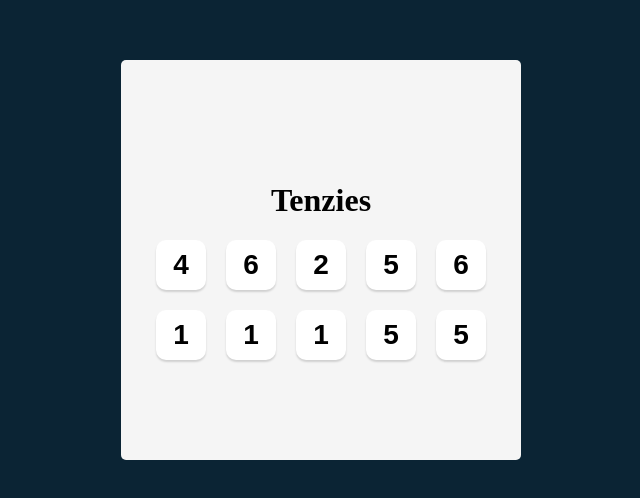
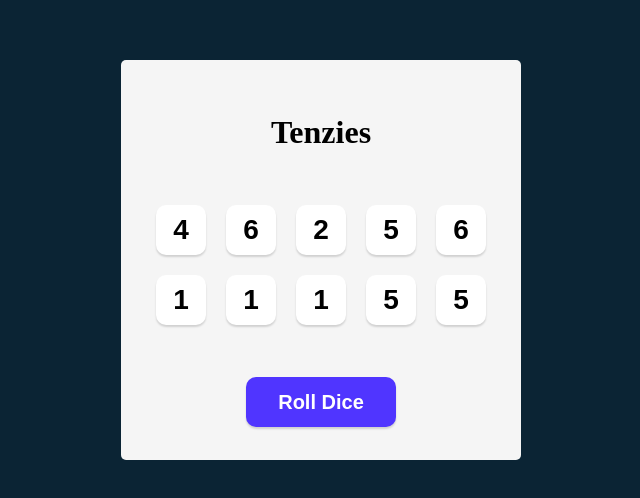
Before and after one commit to SebastianR0589/tenzies_game_project, a React (Vite) app: page / in a window 1280 px wide. Shown: the part 140-638 px from the top of the page, without its empty margins (319-959 px from the left). Built offline with nearby package versions, Linux system fonts and the light colour scheme.

Commit message:
added reroll dice functionality

```diff
--- a/src/App.jsx
+++ b/src/App.jsx
@@ -20,6 +20,10 @@ function App() {
       return diceArray
     }
 
+  function rollDice() {
+    setDiceState(generateAlllNewDice())
+  }
+
 
   return (
 
@@ -28,6 +32,8 @@ function App() {
     <div className='dice-container'>
      {diceElements}
      </div>
+
+     <button className="roll-dice-button" onClick={rollDice}>Roll Dice</button>
     </main>
 
   )
--- a/src/index.css
+++ b/src/index.css
@@ -26,7 +26,7 @@ main {
     border-radius: 5px;
       display: flex;
     flex-direction: column;
-    justify-content: center;
+    justify-content: space-evenly;
     align-items: center;
 
 }
@@ -48,3 +48,17 @@ main {
     font-weight: bold;
     cursor: pointer;
 }
+
+.roll-dice-button {
+    width: 150px;
+    height: 50px;
+    margin-top: 20px;
+    box-shadow: 0px 2px 2px rgba(0, 0, 0, 0.15);
+    border-radius: 10px;
+    border: none;
+    background-color: #5035FF;
+    color: white;
+    font-size: 1.25rem;
+    font-weight: bold;
+    cursor: pointer;
+}
```
